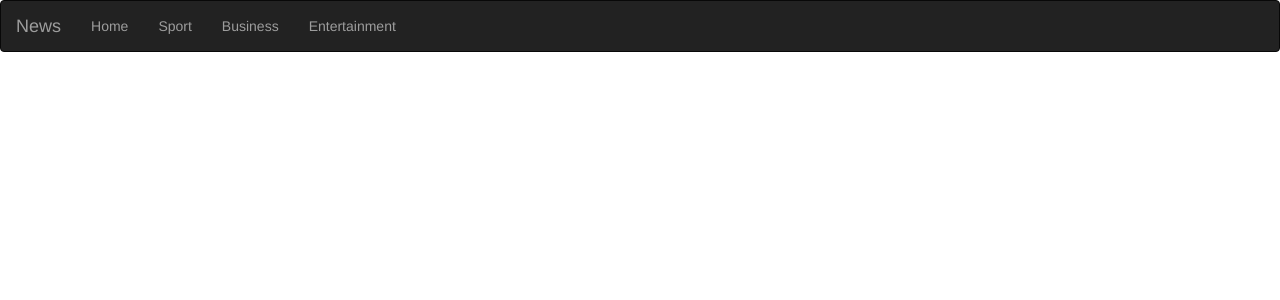
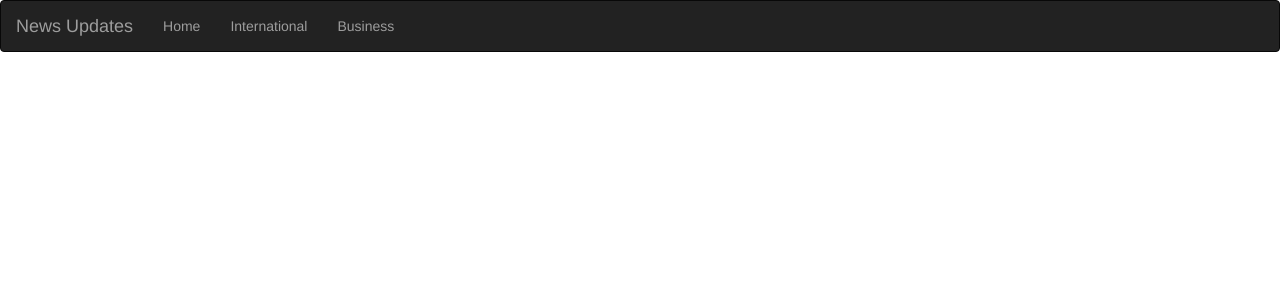
Before and after one commit to Nabuuso/News_updates, a Flask app: template app/templates/base.html in a window 1280 px wide. Shown: the top 300 px of the page. Run offline with Flask 2, Linux system fonts and the light colour scheme; the template is opened without the code that fills it, so the values that code supplies are empty; some libraries are stand-ins or nearby versions.

Commit message:
running application trial

```diff
--- a/app/main/views.py
+++ b/app/main/views.py
@@ -1,6 +1,7 @@
 from flask import render_template
 from . import main
 from ..request import get_sources
+
 
 
 
--- a/app/templates/navbar.html
+++ b/app/templates/navbar.html
@@ -7,14 +7,13 @@
               <span class="icon-bar"></span>
               <span class="icon-bar"></span>
             </button>
-            <a class="navbar-brand" href="/"> News </a>
+            <a class="navbar-brand" href="/"> News Updates </a>
         </div>
         <div class="navbar-collapse collapse">
             <ul class="nav navbar-nav">
                 <li><a href="/">Home</a></li>
-                <li><a href="">Sport</a></li>
+                <li><a href="">International</a></li>
                 <li><a href="">Business</a></li>
-                <li><a href="">Entertainment</a>
             </li>
 
         </div>
```
